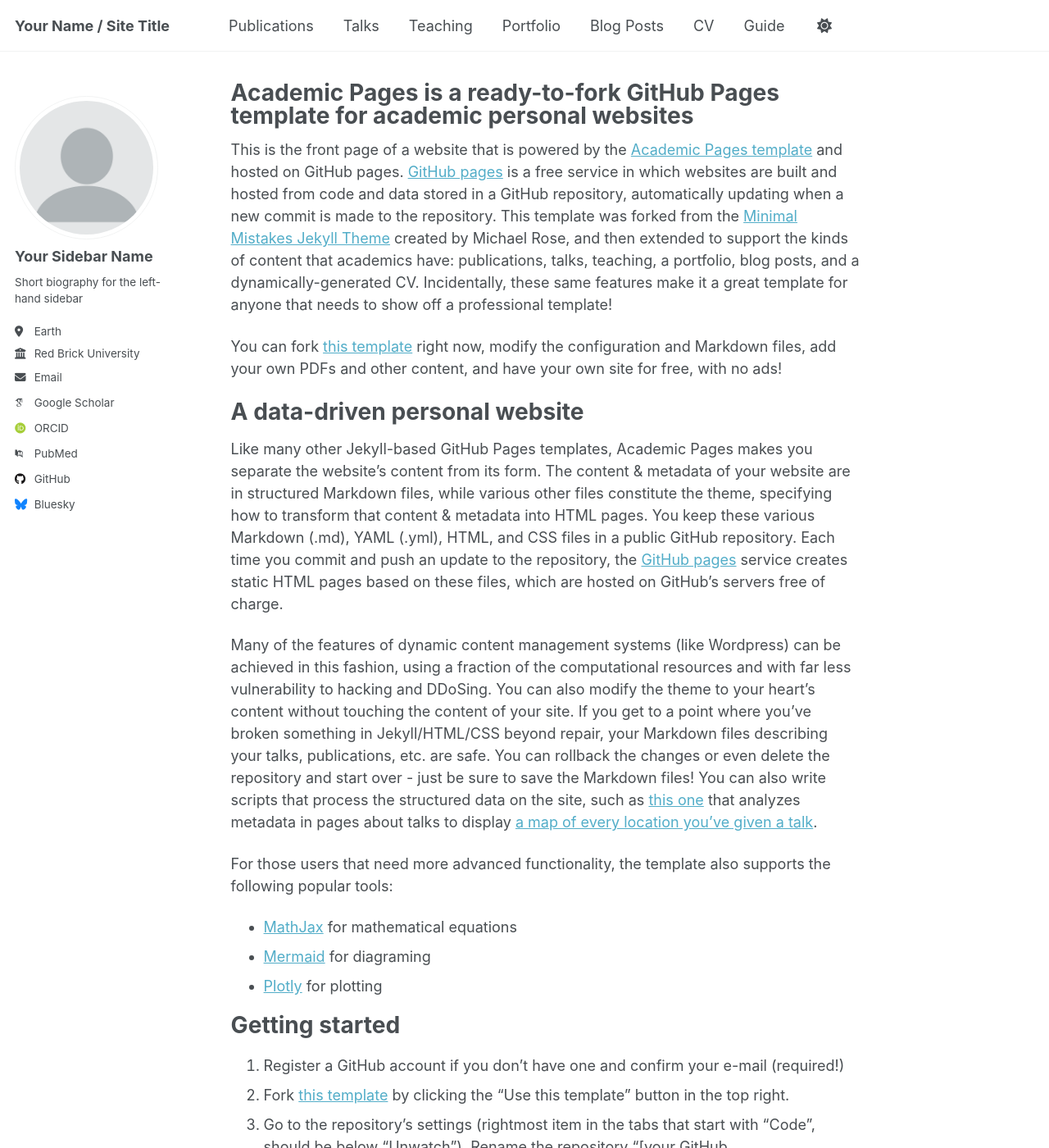
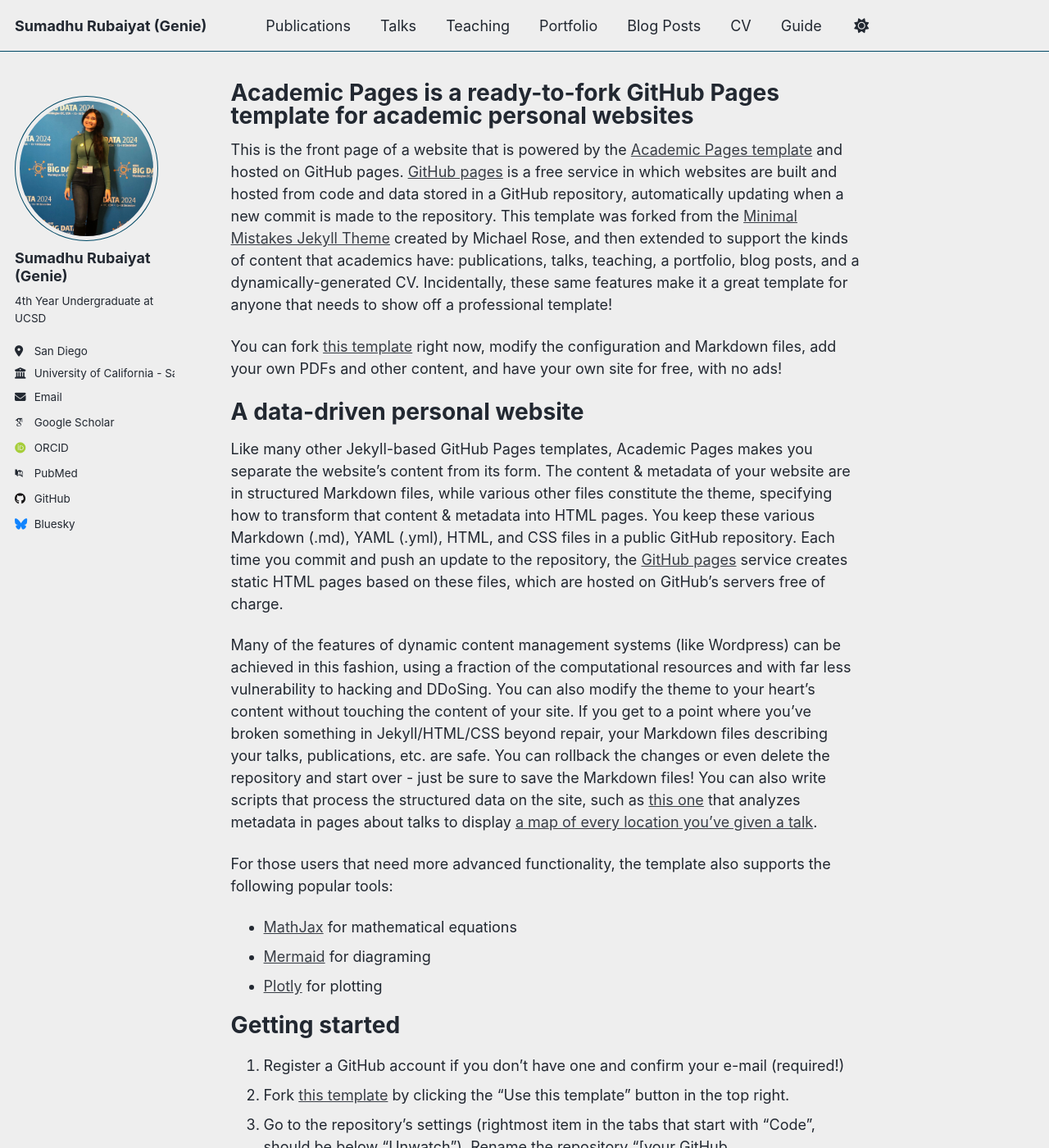
Before and after one commit to srubaiyat05/srubaiyat05.github.io, a Jekyll site: the page built from _pages/about.md, in a window 1280 px wide and 1400 px high. Shown: the whole window at 82% size. Built offline with Jekyll 4.4.1, drawn with Linux system fonts in a browser that asks for light colours; some web fonts are replaced; a script that is not in the unit is left out; some of the changed text lies outside the part shown.

Commit message:
Update _config.yml

```diff
--- a/_config.yml
+++ b/_config.yml
@@ -8,29 +8,29 @@
 
 # Basic Site Settings
 locale                   : "en-US"
-site_theme               : "default" # Currently available options are "default", "air"
-title                    : "Your Name / Site Title"
+site_theme               : "air" # Currently available options are "default", "air"
+title                    : "Sumadhu Rubaiyat (Genie)"
 title_separator          : "-"
-name                     : &name "Your Name"
-description              : &description "Your Name's academic portfolio"   # Update this with a general description of your site, this is the default if not overridden by a page
-url                      : https://academicpages.github.io # The base hostname & protocol for your site e.g. "https://[your GitHub username].github.io",
+name                     : &name "Sumadhu Rubaiyat (Genie)"
+description              : &description "Sumadhu Rubaiyat"   # Update this with a general description of your site, this is the default if not overridden by a page
+url                      : https://sumadhu-rubaiyat.github.io # The base hostname & protocol for your site e.g. "https://[your GitHub username].github.io",
                                                            # or if you already have some other page hosted on Github then use "https://[your GitHub username].github.io/[Your Repo Name]"
 baseurl                  : "" # the subpath of your site, e.g. "/blog"
-repository               : "academicpages/academicpages.github.io"
+repository               : "srubaiyat05/sumadhu-rubaiyat.github.io"
 
 # Site Author - The following control what appear as part of the author content on the side bar.
 #               If a field is blank the icon and link will not appear, otherwise it will be shown.
 #               Additional customization can be done by editing /_includes/author-profile.html
 author:
   # Biographic information
-  avatar           : "profile.png"
-  name             : "Your Sidebar Name"
-  pronouns         : # example: "she/her"
-  bio              : "Short biography for the left-hand sidebar"
-  location         : "Earth"
-  employer         : "Red Brick University"
+  avatar           : "bigdata copy.jpg"
+  name             : "Sumadhu Rubaiyat (Genie)"
+  pronouns         : #"she/her"
+  bio              : "4th Year Undergraduate at UCSD"
+  location         : "San Diego"
+  employer         : "University of California - San Diego"
   uri              : # URL
-  email            : "none@example.org"
+  email            : "srubaiyat@ucsd.edu"
 
   # Academic websites
   academia         : # URL
```
